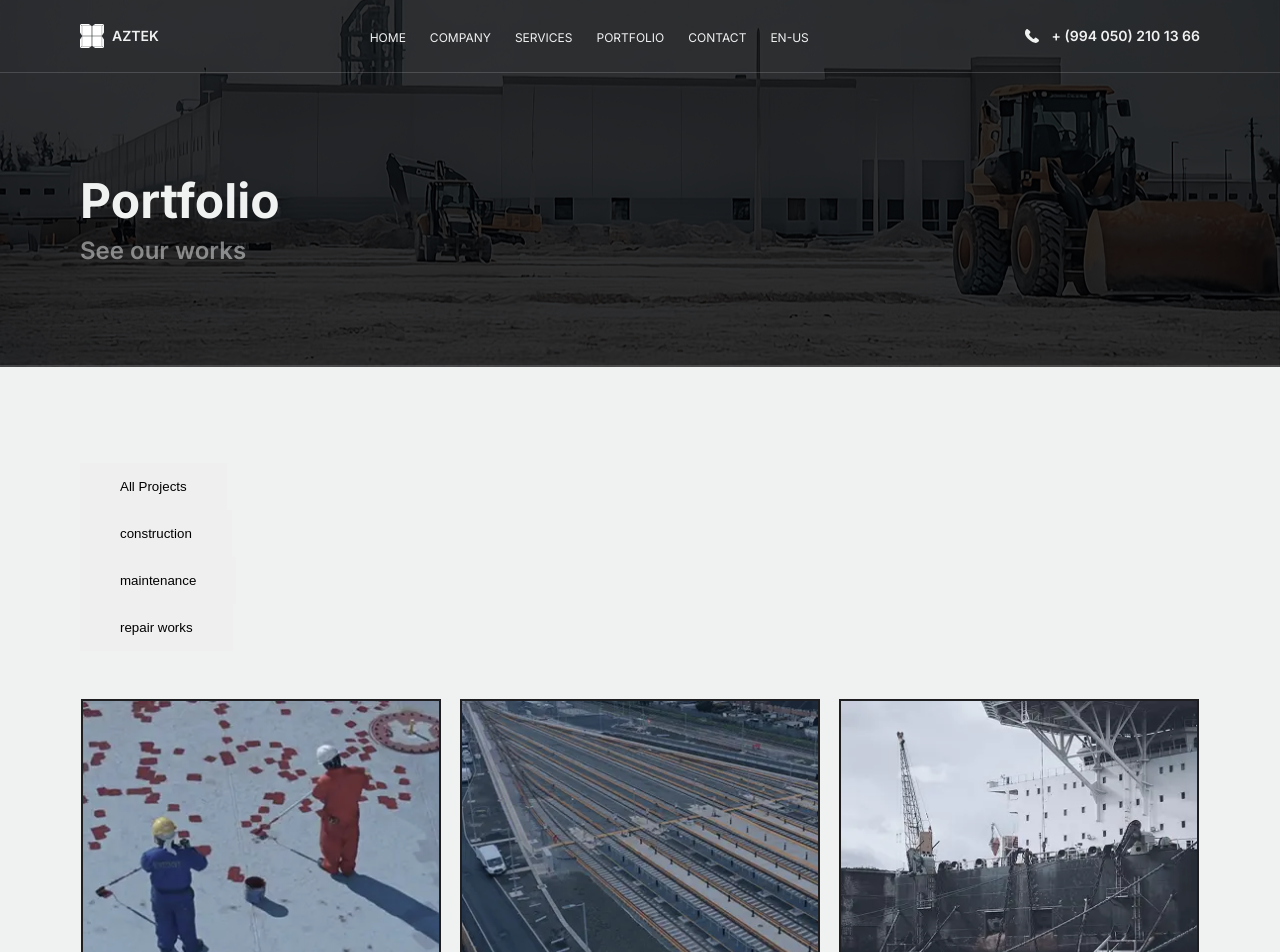
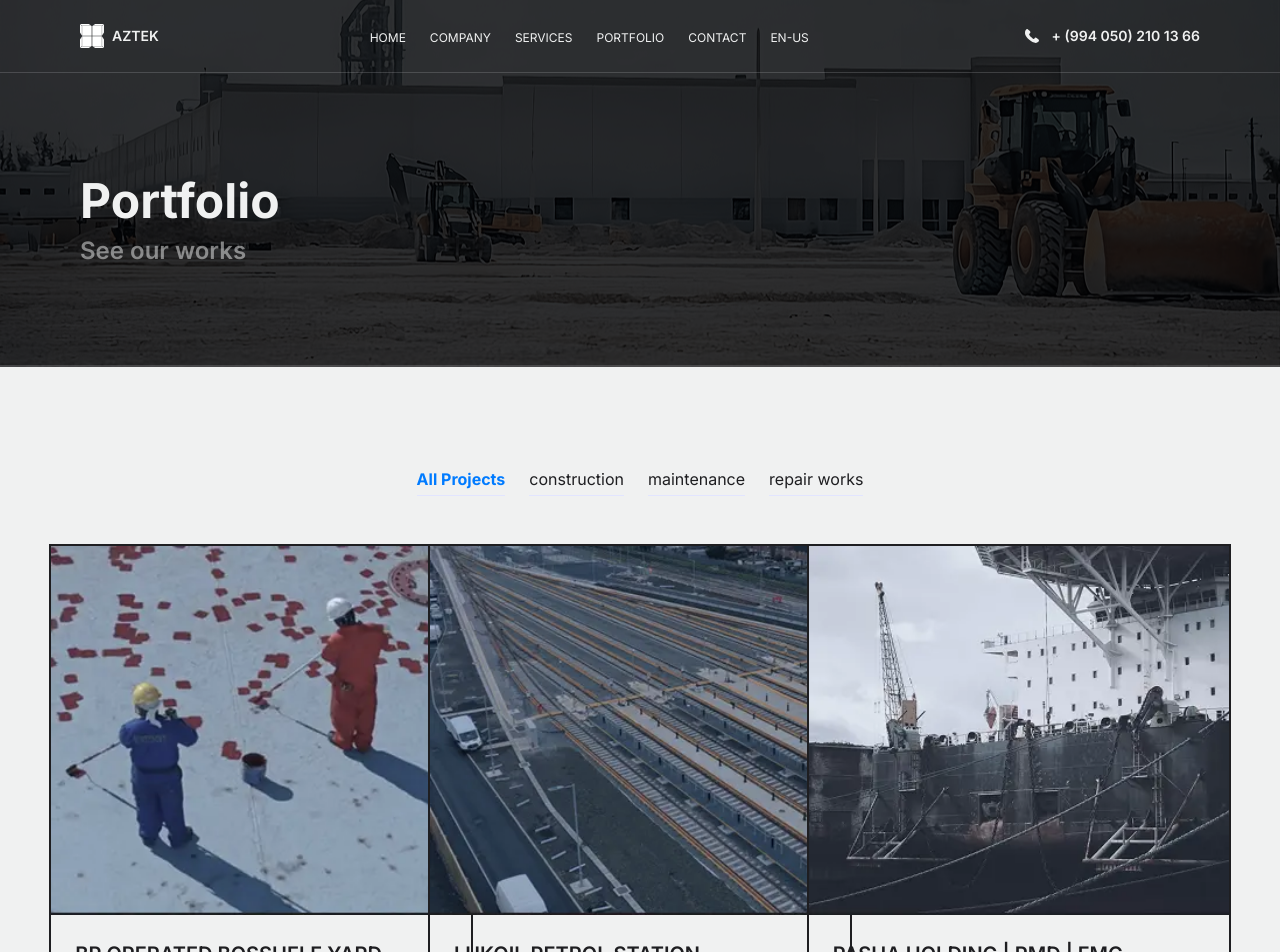
Before and after one commit to NeoNae27/aztek-site, a React (Vite) app: page /portfolio in a window 1280 px wide. Shown: the top 952 px of the page. Built offline with nearby package versions, Linux system fonts and the light colour scheme.

Commit message:
Portfolio Menu Change

```diff
--- a/src/App.jsx
+++ b/src/App.jsx
@@ -27,8 +27,9 @@ function App() {
       <ScrollToHash />
       <Routes>
         <Route index element={<MainPage />} />
+        <Route path="portfolio" element={<PortfolioPage />} />
+        {/* TODO; replace with actual AboutPage component */}
         <Route path="about" element={<PortfolioPage />} />
-        <Route path="portfolio" element={<PortfolioPage />} />
         <Route path="services" element={<PortfolioPage />} />
       </Routes>
     </BrowserRouter>
--- a/src/components/Cards/ProjectCard/ProjectCard.scss
+++ b/src/components/Cards/ProjectCard/ProjectCard.scss
@@ -5,7 +5,7 @@
   justify-content: flex-start;
 
   width: 360px;
-  height: 500px;
+  min-height: fit-content;
   border: 2px solid var(--color-gray-700);
 
   &__content {
@@ -22,9 +22,12 @@
     color: var(--color-primary-500);
   }
 
-  // &__image {
-  //   max-height: 315px;
-  // }
+  &__image {
+    img {
+      width: 100%;
+      object-fit: cover;
+    }
+  }
 
   &__description {
     display: -webkit-box;
--- a/src/layouts/Gallery/Gallery.jsx
+++ b/src/layouts/Gallery/Gallery.jsx
@@ -1,10 +1,11 @@
 import "./Gallery.scss";
 import projects from "../../assets/content/projects.json";
 import { ProjectCard } from "@components";
-import React, { useState, useMemo } from "react";
+import { useState, useMemo } from "react";
 
 const Gallery = () => {
   const [selectedType, setSelectedType] = useState("all");
+  const [isMobileMenuOpen, setIsMobileMenuOpen] = useState(false);
 
   // Get unique project types
   const projectTypes = useMemo(() => {
@@ -19,26 +20,47 @@ const Gallery = () => {
     return projects.filter((project) => project.projectType === selectedType);
   }, [selectedType]);
 
-  const handleTypeChange = (type) => {
+  const handleTypeChange = (e, type) => {
+    e.preventDefault();
     setSelectedType(type);
+    setIsMobileMenuOpen(false); // Close mobile menu when item is selected
+  };
+
+  const toggleMobileMenu = () => {
+    setIsMobileMenuOpen(!isMobileMenuOpen);
   };
 
   return (
     <section className="gallery">
       <div className="gallery__container">
-        <div className="gallery__navigation">
+        <nav className="gallery__navigation">
+          {/* Hamburger button for mobile */}
+          <button
+            className="gallery__hamburger"
+            onClick={toggleMobileMenu}
+            aria-label="Toggle navigation menu"
+          >
+            <span className={`gallery__hamburger-line ${isMobileMenuOpen ? 'gallery__hamburger-line--open' : ''}`}></span>
+            <span className={`gallery__hamburger-line ${isMobileMenuOpen ? 'gallery__hamburger-line--open' : ''}`}></span>
+            <span className={`gallery__hamburger-line ${isMobileMenuOpen ? 'gallery__hamburger-line--open' : ''}`}></span>
+          </button>
+
+          {/* Navigation links */}
+          <div className={`gallery__nav-links ${isMobileMenuOpen ? 'gallery__nav-links--open' : ''}`}>
             {projectTypes.map((type) => (
-            <button
+              <a
                 key={type}
-              className={`gallery__filter-btn ${
-                selectedType === type ? "gallery__filter-btn--active" : ""
+                href="#"
+                className={`gallery__filter-link ${
+                  selectedType === type ? "gallery__filter-link--active" : ""
                 }`}
-              onClick={() => handleTypeChange(type)}
+                onClick={(e) => handleTypeChange(e, type)}
               >
                 {type === "all" ? "All Projects" : type}
-            </button>
+              </a>
             ))}
           </div>
+        </nav>
         <div className="gallery__cards-grid">
           {filteredProjects.map(
             ({ title, projectType, projectImg, description }) => (
--- a/src/layouts/Gallery/Gallery.scss
+++ b/src/layouts/Gallery/Gallery.scss
@@ -10,6 +10,112 @@
     }
   }
 
+  &__navigation {
+    display: flex;
+    line-height: 1;
+    position: relative;
+    justify-content: space-around;
+
+    @media (max-width: styles.$BREAKPOINT_TABLET) {
+      justify-content: flex-start;
+    }
+  }
+
+  &__hamburger {
+    display: none;
+    background: none;
+    border: none;
+    cursor: pointer;
+    padding: 4px;
+    position: relative;
+
+    @media (max-width: styles.$BREAKPOINT_TABLET) {
+      display: flex;
+      flex-direction: column;
+    }
+  }
+
+  &__hamburger-line {
+    display: block;
+    width: 24px;
+    height: 2px;
+    background-color: #000;
+    margin: 3px 0;
+    transition: all 0.3s ease;
+    position: relative;
+
+    &:first-child {
+      margin-top: 0;
+    }
+
+    &:last-child {
+      margin-bottom: 0;
+    }
+
+    &--open {
+      &:nth-child(1) {
+        transform: rotate(45deg) translate(6px, 6px);
+      }
+      &:nth-child(2) {
+        opacity: 0;
+      }
+      &:nth-child(3) {
+        transform: rotate(-45deg) translate(6px, -6px);
+      }
+    }
+  }
+
+  &__nav-links {
+    display: flex;
+    flex-direction: row;
+    gap: 24px;
+
+    @media (max-width: styles.$BREAKPOINT_TABLET) {
+      position: absolute;
+      top: 100%;
+      width: 100%;
+      background-color: var(--color-primary-700);
+      padding: 8px;
+      min-width: 150px;
+      z-index: 1000;
+      opacity: 0;
+      visibility: hidden;
+      transform: translateY(-10px);
+      transition: all 0.3s ease;
+
+      &--open {
+        opacity: 1;
+        visibility: visible;
+        transform: translateY(0);
+        display: flex;
+        flex-direction: column;
+      }
+    }
+  }
+
+  &__filter-link {
+    text-decoration: none;
+    padding: 8px 0;
+    border-bottom: 1px solid var(--color-primary-100);
+    background: none;
+    cursor: pointer;
+    transition: color 0.2s ease;
+    white-space: nowrap;
+
+    @media (max-width: styles.$BREAKPOINT_TABLET) {
+      padding: 4px 0;
+    }
+
+    &:hover {
+      text-decoration: underline;
+    }
+
+    &--active {
+      font-weight: bold;
+      color: var(--primary-color, #007bff);
+    }
+  }
+
   &__cards-grid {
     display: grid;
     grid-template-columns: repeat(auto-fit, minmax(360px, 1fr));
@@ -19,10 +125,24 @@
     gap: 16px;
 
     // Large screens
-    @media (min-width: styles.$BREAKPOINT_HD) {
+    @media (max-width: styles.$BREAKPOINT_HD) {
       .project-card {
-        width: 360px;
-        height: 500px;
+        width: 424px;
+      }
+    }
+
+    // Tablet and below - horizontal scrolling
+    @media (max-width: styles.$BREAKPOINT_TABLET) {
+      display: flex;
+      flex-direction: column;
+      align-items: center;
+      // justify-content: flex-start;
+      // overflow-x: auto;
+      // scroll-snap-type: x mandatory;
+      // -webkit-overflow-scrolling: touch;
+
+      .project-card {
+        max-width: 100%;
       }
     }
   }
--- a/src/layouts/Header/Header.scss
+++ b/src/layouts/Header/Header.scss
@@ -32,9 +32,6 @@ $breakpoint-desktop: 1024px;
     }
   }
 
-  &__language {
-
-  }
 }
 
 // Desktop navigation
--- a/src/layouts/Projects/Projects.scss
+++ b/src/layouts/Projects/Projects.scss
@@ -46,7 +46,7 @@
     @media (min-width: styles.$BREAKPOINT_HD) {
       .project-card {
         width: 360px;
-        height: 500px;
+        height: fit-content;
       }
     }
 
--- a/src/pages/MainPage.jsx
+++ b/src/pages/MainPage.jsx
@@ -1,7 +1,7 @@
 import { Hero } from "@templates";
 import { About, Services, Projects, Contacts, Footer } from "@layouts";
 import { useTranslation } from "react-i18next";
-import heroImage from "/src/assets/hero-pic.webp";
+import heroImage from "@assets/hero-pic.webp";
 
 const MainPage = () => {
   const { t } = useTranslation();
--- a/src/pages/PortfolioPage.jsx
+++ b/src/pages/PortfolioPage.jsx
@@ -1,8 +1,11 @@
-import Hero from "../templates/Hero/Hero.jsx";
-import Gallery from "../layouts/Gallery/Gallery.jsx";
-import heroImage from "/src/assets/portfolio-hero-img.png";
+import { Hero } from "@templates";
+import { Gallery } from "@layouts";
+import { useTranslation } from "react-i18next";
+import heroImage from "@assets/portfolio-hero-img.png";
 
 const PortfolioPage = () => {
+  const { t } = useTranslation();
+
   return (
     <>
       <Hero
--- a/vite.config.js
+++ b/vite.config.js
@@ -14,6 +14,7 @@ export default defineConfig({
   },
   resolve: {
     alias: {
+      '@': path.resolve(__dirname, './src'),
       '@assets': path.resolve(__dirname, './src/assets'),
       '@components': path.resolve(__dirname, './src/components/index.js'),
       '@layouts': path.resolve(__dirname, './src/layouts/index.js'),
```
Also changed, not shown: src/layouts/index.js (+6 -5 lines). Lines whose indentation alone changed are shown as unchanged.
